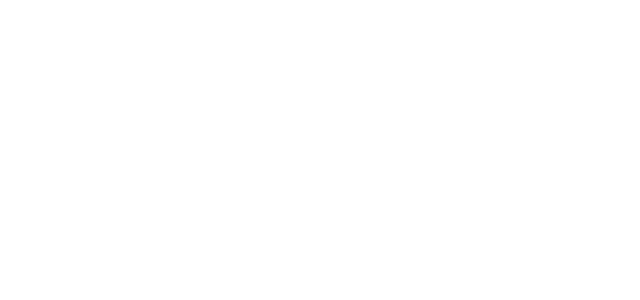
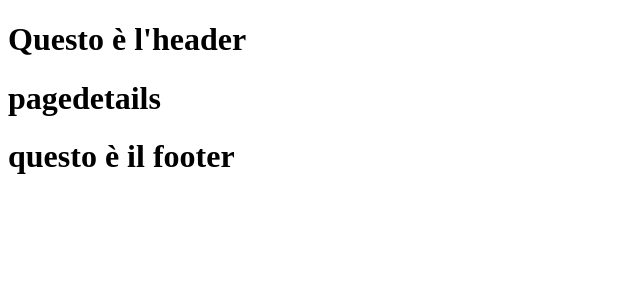
Before and after one commit to domespa/webapp-react, a React (Vite) app: page /movies/1 in a window 1280 px wide. Shown: the top 300 px of the page, without its empty margins (0-640 px from the left). Built offline with nearby package versions, Linux system fonts and the light colour scheme.

Commit message:
milestone 2

```diff
--- /dev/null
+++ b/components/Footer.jsx
@@ -0,0 +1,7 @@
+export default function Footer() {
+  return (
+    <footer>
+      <h1>questo è il footer</h1>
+    </footer>
+  );
+}
--- /dev/null
+++ b/components/Header.jsx
@@ -0,0 +1,7 @@
+export default function Header() {
+  return (
+    <header>
+      <h1>Questo è l'header</h1>
+    </header>
+  );
+}
--- a/package.json
+++ b/package.json
@@ -10,12 +10,11 @@
     "preview": "vite preview"
   },
   "dependencies": {
-    "@tailwindcss/vite": "^4.0.8",
     "axios": "^1.7.9",
     "react": "^19.0.0",
     "react-dom": "^19.0.0",
-    "react-router": "^7.2.0",
-    "tailwindcss": "^4.0.8"
+    "react-router-dom": "^7.2.0",
+    "router": "^2.1.0"
   },
   "devDependencies": {
     "@eslint/js": "^9.21.0",
--- /dev/null
+++ b/pages/HomePage.jsx
@@ -0,0 +1,3 @@
+export default function HomePage() {
+  return <h1>Homepage</h1>;
+}
--- /dev/null
+++ b/pages/MoviePage.jsx
@@ -0,0 +1,3 @@
+export default function MoviePage() {
+  return <h1>pagedetails</h1>;
+}
--- a/src/App.jsx
+++ b/src/App.jsx
@@ -1,8 +1,20 @@
-import { useState } from "react";
-function App() {
-  const [count, setCount] = useState(0);
+import { BrowserRouter, Route, Routes } from "react-router-dom";
+import Header from "../components/Header";
+import Footer from "../components/Footer";
+import HomePage from "../pages/HomePage";
+import MoviePage from "../pages/MoviePage";
+import "./App.css";
 
-  return <></>;
+export default function App() {
+  return (
+    <BrowserRouter>
+      <Header />
+      <Routes>
+        <Route index path="/" element={<HomePage />} />
+        <Route path="/movies/:id" element={<MoviePage />} />
+        <Route />
+      </Routes>
+      <Footer />
+    </BrowserRouter>
+  );
 }
-
-export default App;
```
Also changed, not shown: src/App.css (added), 1 other file (tests, documents, lock files or other folders).
